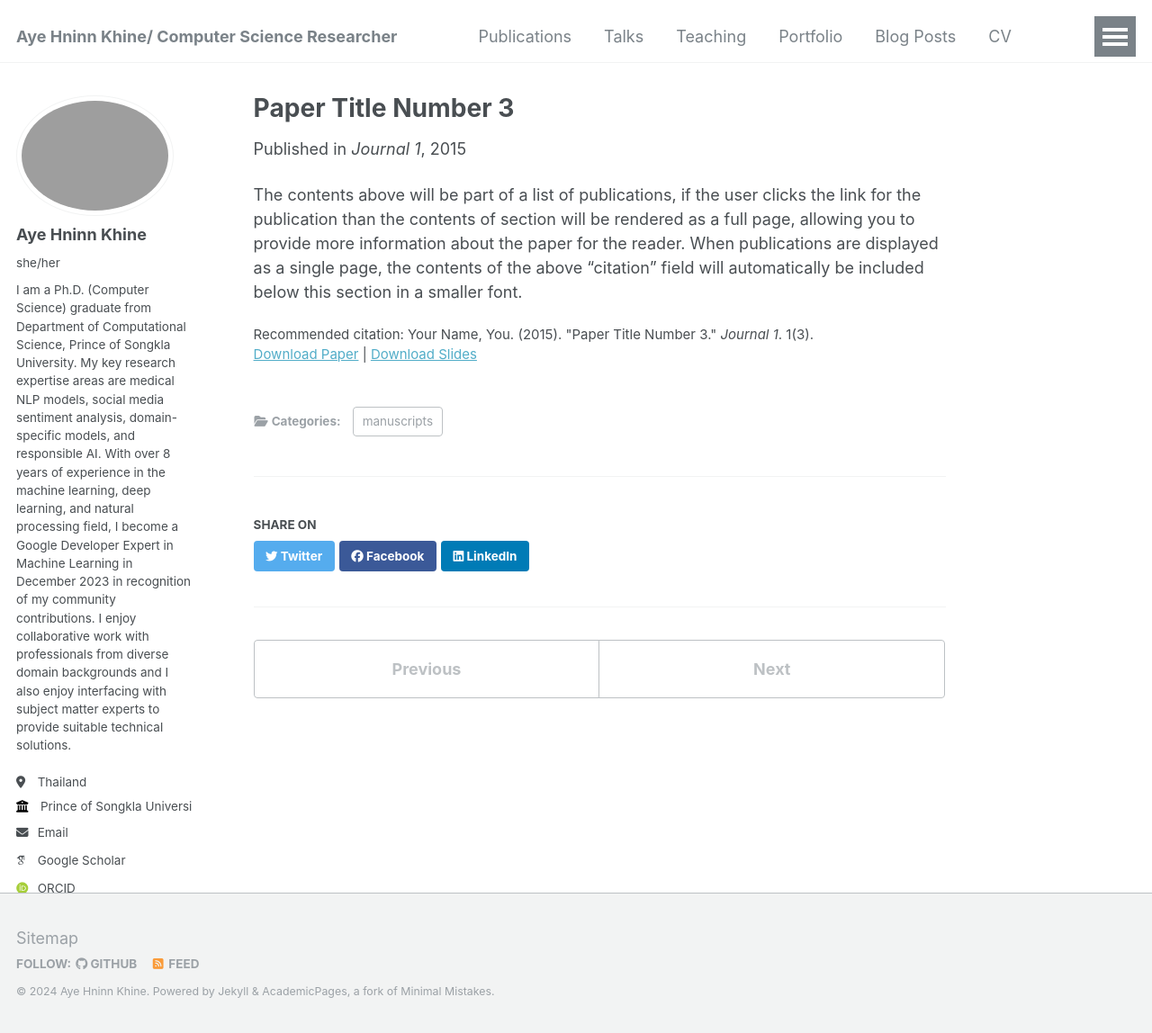
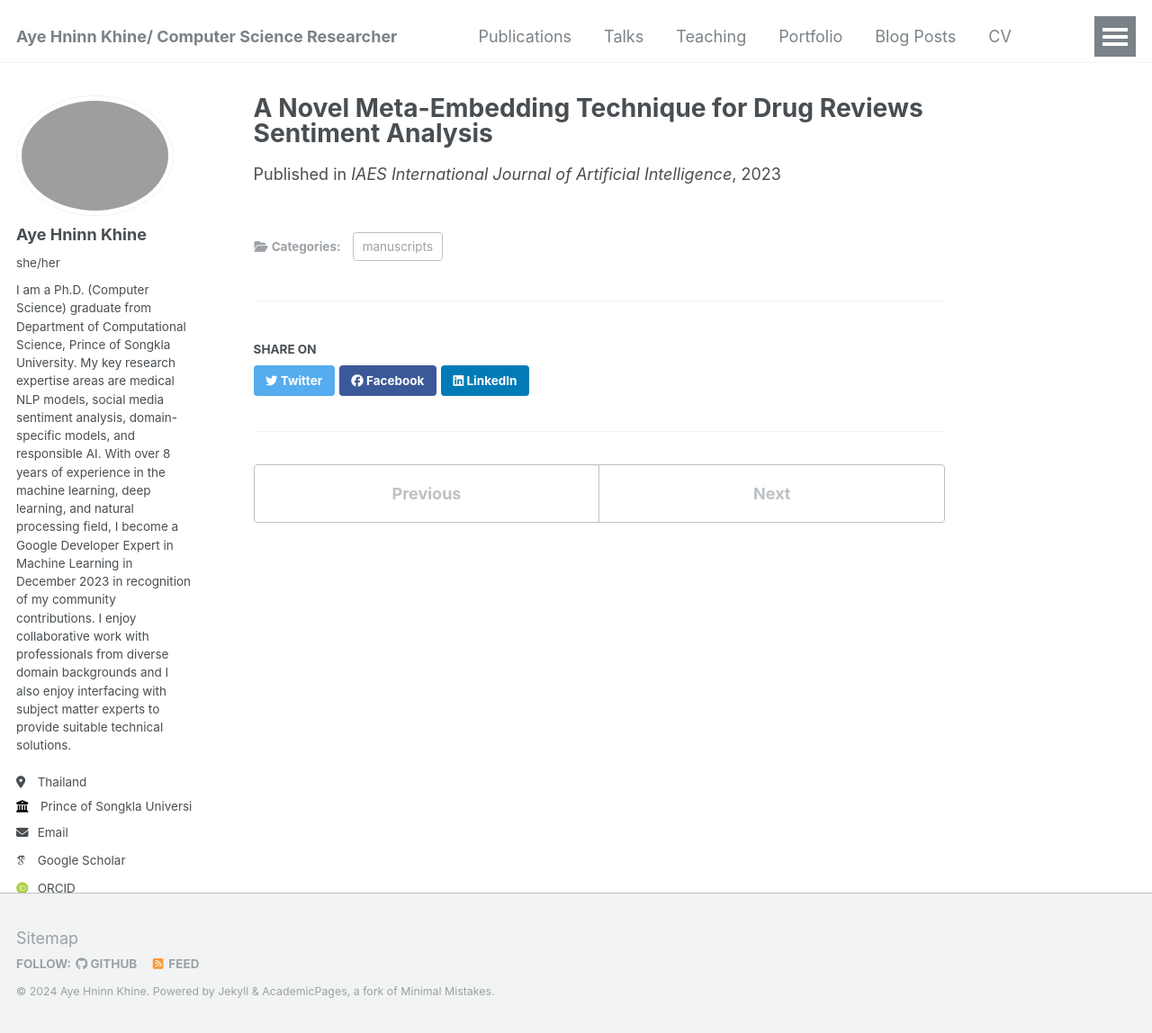
Before and after one commit to ayehninnkhine/ayehninnkhine.github.io, a Jekyll site: the page built from _publications/2015-10-01-paper-title-number-3.md, in a window 1280 px wide and 1148 px high. Shown: the whole window at 90% size. Built offline with Jekyll 4.4.1, drawn with Linux system fonts in a browser that asks for light colours; some web fonts are replaced.

Commit message:
Update 2015-10-01-paper-title-number-3.md

```diff
--- a/_publications/2015-10-01-paper-title-number-3.md
+++ b/_publications/2015-10-01-paper-title-number-3.md
@@ -1,14 +1,9 @@
 ---
-title: "Paper Title Number 3"
+title: "A Novel Meta-Embedding Technique for Drug Reviews Sentiment Analysis"
 collection: publications
 category: manuscripts
 permalink: /publication/2015-10-01-paper-title-number-3
-excerpt: 'This paper is about the number 3. The number 4 is left for future work.'
-date: 2015-10-01
-venue: 'Journal 1'
-slidesurl: 'http://academicpages.github.io/files/slides3.pdf'
-paperurl: 'http://academicpages.github.io/files/paper3.pdf'
-citation: 'Your Name, You. (2015). &quot;Paper Title Number 3.&quot; <i>Journal 1</i>. 1(3).'
+date: 2023-07-01
+venue: 'IAES International Journal of Artificial Intelligence'
+paperurl: 'http://doi.org/10.11591/ijai.v12.i4.pp1938-1946'
 ---
-
-The contents above will be part of a list of publications, if the user clicks the link for the publication than the contents of section will be rendered as a full page, allowing you to provide more information about the paper for the reader. When publications are displayed as a single page, the contents of the above "citation" field will automatically be included below this section in a smaller font.
```
